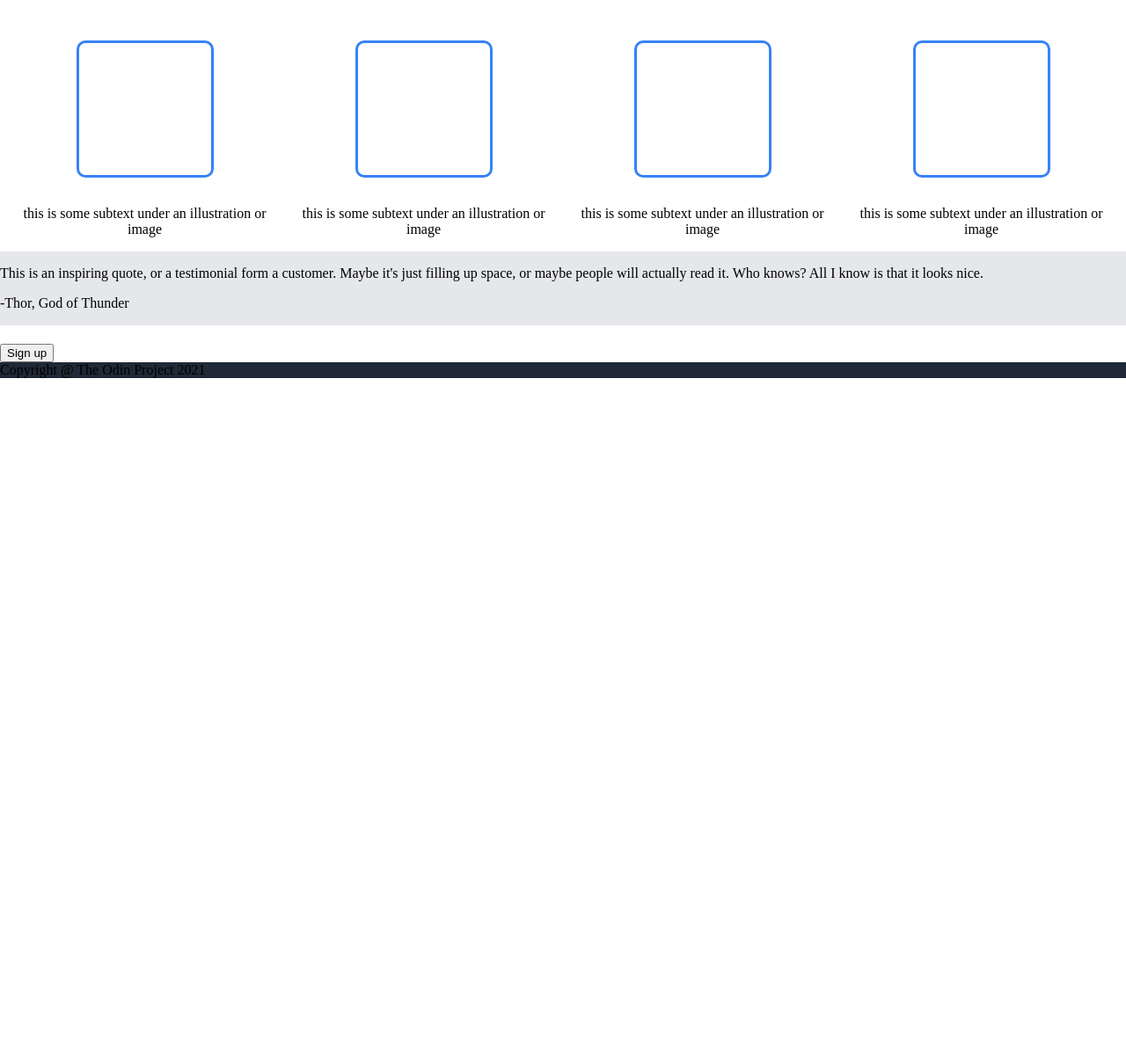
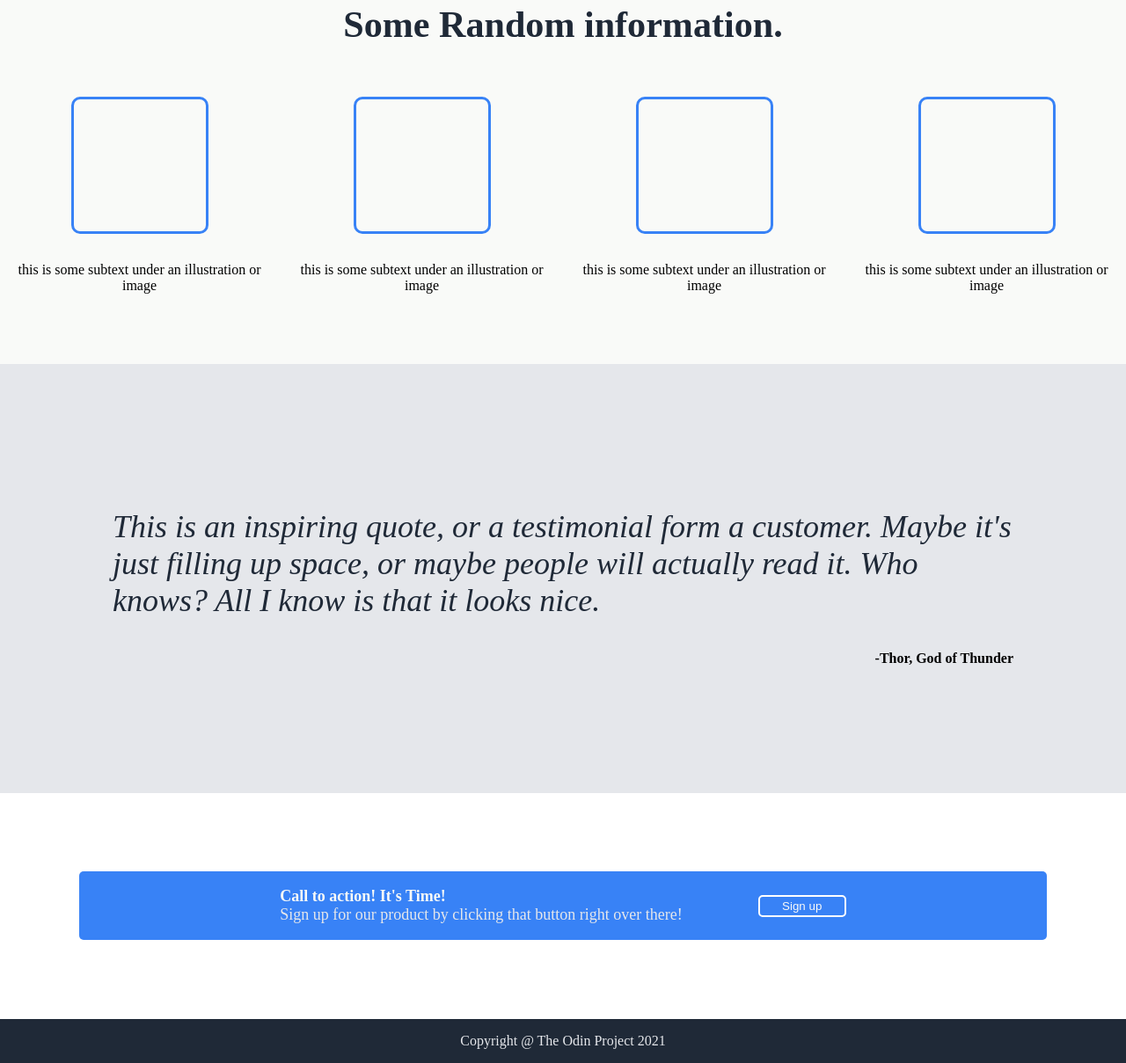
Before and after one commit to HamiltonWilliamsBusiness/Landing-Page-Odin-Project, a plain HTML site: page index.html in a window 1280 px wide. Shown: the part 435-1644 px from the top of the page at 88% size. Before the commit the page ends 865 px from the top, so only its background shows below. Drawn offline with Linux system fonts and the light colour scheme.

Commit message:
feat: completewebsite

```diff
--- a/CSS/styles.css
+++ b/CSS/styles.css
@@ -13,20 +13,6 @@ body {
 
 .Child {
     flex-grow: 1;
-}
-
-
-
-.Random {
-    background-color: white;
-}
-
-.Quote {
-    background-color: #e5e7eb;
-}
-
-.Action {
-
 }
 
 .Footer {
@@ -65,6 +51,8 @@ li {
     padding-left: 20%;
     padding-right: 20%;
     flex-grow: 2;
+    padding-bottom: 5%;
+
 }
 
 .Header_Info {
@@ -72,6 +60,7 @@ li {
     gap: 64px;
     padding-top: 5%;
     flex-grow: 3;
+
 }
 
 .MoreInfo {
@@ -114,6 +103,12 @@ li {
 
 /* Random */
 
+.Random {
+    background-color: #F9faf8;
+    padding-bottom: 5%;
+}
+
+
 .title {
     text-align: center;
     font-size: 36px;
@@ -124,6 +119,7 @@ li {
     display: flex;
     justify-content: center;
     align-items: center;
+    gap: 4px;
 }
 
 .apic {
@@ -146,3 +142,73 @@ height: 256px;
 .pictext {
     text-align: center;
 }
+
+/* Quote */
+
+.Quote {
+    background-color: #e5e7eb;
+    gap: 2px;
+    padding: 10%;
+}
+
+.thequote {
+    font-size: 36px;
+    color: #1F2937;
+    font-style: italic;
+    font-weight: 0;
+}
+
+.author {
+    text-align: right;
+    font-weight: bold;
+}
+
+/* Action */
+
+.Action {
+    display: flex;
+    justify-content: center;
+    align-items: center;
+    gap: 86px;
+    background-color: #3882f6;
+    width: 600px;
+    flex-grow: 1;
+    border-radius: 5px;
+}
+
+ .Child.act {
+    display: flex;
+    justify-content: center;
+    align-items: center;
+    padding: 7%;
+}
+
+.atext {
+color: #F9faf8;
+font-size: 18px;
+font-weight: bold;
+}
+
+.asign {
+color: #e5e7eb;
+font-size: 18px;
+}
+
+.singZup {
+    background-color: #3882f6;
+    color: #F9faf8;
+    border-radius: 5px;
+    border: 2px solid white;
+    width: 100px;
+    height: 25px;
+}
+
+.Footer {
+    display: flex;
+    justify-content: center;
+    align-items: center;
+}
+
+.Footer p {
+    color: #e5e7eb;
+}
--- a/index.html
+++ b/index.html
@@ -73,24 +73,23 @@
         </div>
 
         <div class="Child Quote">
-            <p>This is an inspiring quote, or a testimonial form a customer. Maybe it's just filling up space, or maybe people will actually read it. Who knows? All I know is that it looks nice.</p>
-            <p>-Thor, God of Thunder</p>
+            <p class="thequote">This is an inspiring quote, or a testimonial form a customer. Maybe it's just filling up space, or maybe people will actually read it. Who knows? All I know is that it looks nice.</p>
+            <p class="author">-Thor, God of Thunder</p>
         </div>
 
-        <div class="Child Action">
+        <div class="Child act">
+           <div class="Action">
+                <div class="actioninfo">
 
-            <div class="holderofaction">
-                <div class="actioninfo">
-                    <h1></h1>
-                    <p></p>
+                    <p class="asign"><span class="atext">Call to action! It's Time!</span><br>Sign up for our product by clicking that button right over there!</p>
                 </div>
-                <button>Sign up</button>
+
+                <button class="singZup">Sign up</button>
             </div>
-
         </div>
 
         <div class="Child Footer">
-            Copyright @ The Odin Project 2021
+            <p>Copyright @ The Odin Project 2021</p>
         </div>
 
     </div>
```
